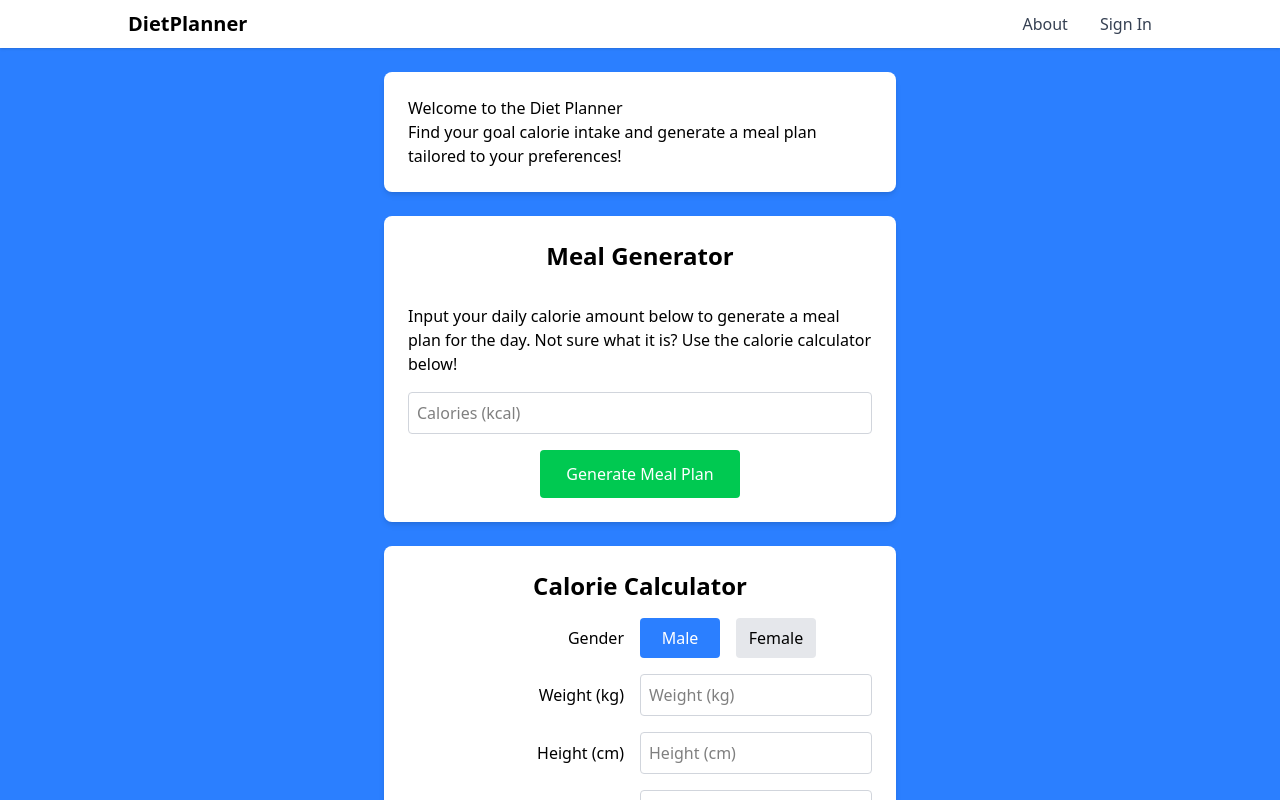
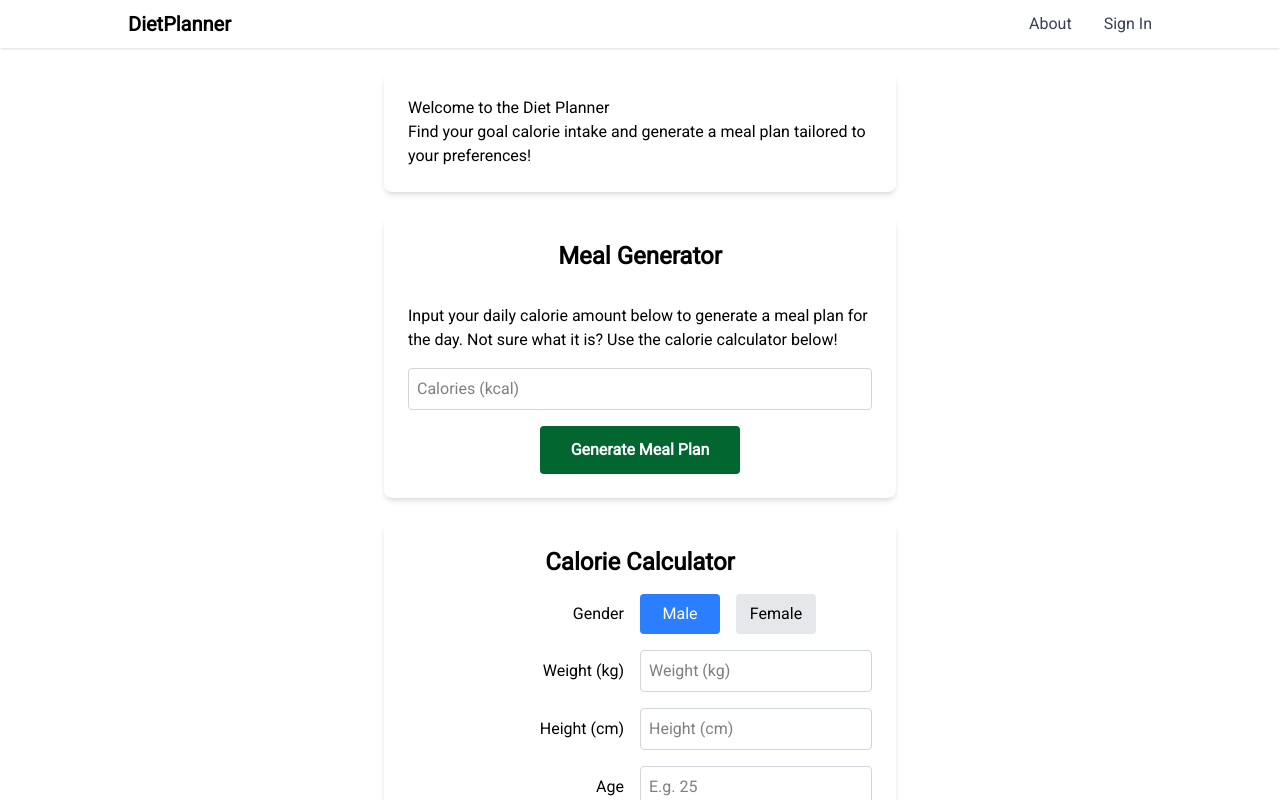
Before and after one commit to mkch8/DietPlanner, a React (Vite) app in the folder frontend/: page / in a window 1280 px wide. Shown: the top 800 px of the page. Built offline with nearby package versions, Linux system fonts and the light colour scheme.

Commit message:
Resized meal images and amended nutrition formatting

```diff
--- a/frontend/src/App.jsx
+++ b/frontend/src/App.jsx
@@ -6,7 +6,7 @@ import MealGenerator from './components/MealGenerator';
 
 const App = () => {
   return (
-    <div className="flex flex-col space-y-6 bg-blue-500 min-h-screen">
+    <div className="flex flex-col space-y-6 min-h-screen font-roboto">
       <div>
         <Header />
       </div>
--- a/frontend/src/components/MealGenerator.jsx
+++ b/frontend/src/components/MealGenerator.jsx
@@ -35,25 +35,21 @@ const MealGenerator = () => {
                 className="border border-gray-300 p-2 rounded w-full"
                 onChange={(event) => setCalories(event.target.value)}
             />
-            <div className='flex justify-center'>
-                <button onClick={fetchMealPlan} className="bg-green-500 text-white p-3 rounded w-50">
+            <div className='flex justify-center font-bold'>
+                <button onClick={fetchMealPlan} className="bg-green-800 hover:bg-sky-700 text-white p-3 rounded w-50">
                     Generate Meal Plan
                 </button>
             </div>
             {mealPlan && (
                 <div>
-                    {/* <ul>
-                        {mealPlan.meals.map((meal, index) => (
-                            <li key={index} className="mt-2">{meal.title}</li>
-                        ))}
-                    </ul> */}
                     {mealPlan.meals.map((meal, index) => (
                         <div key={index} className="mt-2">
                             <div>
-                                {meal.title}
+                                <a href={meal.sourceUrl} target='_blank' rel='noopener noreferrer'>{meal.title}</a>
                             </div>
                             <div>
-                            <img src={`https://img.spoonacular.com/recipes/${meal.image}`} alt="food" />
+                                <img className='w-75 h-50'
+                                    src={`https://img.spoonacular.com/recipes/${meal.image}`} alt="food" />
                             </div>
 
                         </div>
@@ -62,10 +58,10 @@ const MealGenerator = () => {
                     <div>
                         <h2>Meal Plan Nutrition</h2>
                         <ul>
-                            <li>Total Calories: {mealPlan.nutrients.calories}</li>
-                            <li>Carbs: {mealPlan.nutrients.carbohydrates}</li>
-                            <li>Fat: {mealPlan.nutrients.fat}</li>
-                            <li>Protein: {mealPlan.nutrients.protein}</li>
+                            <li>Total Calories: {Math.round(mealPlan.nutrients.calories)}</li>
+                            <li>Carbs: {Math.round(mealPlan.nutrients.carbohydrates)}</li>
+                            <li>Fat: {Math.round(mealPlan.nutrients.fat)}</li>
+                            <li>Protein: {Math.round(mealPlan.nutrients.protein)}</li>
                         </ul>
                     </div>
                 </div>
--- a/frontend/src/index.css
+++ b/frontend/src/index.css
@@ -1 +1,6 @@
-@import "tailwindcss"
+@import url("https://fonts.googleapis.com/css2?family=Roboto&display=swap");
+@import "tailwindcss";
+
+@theme {
+    --font-roboto: "Roboto", sans-serif;
+}
```
